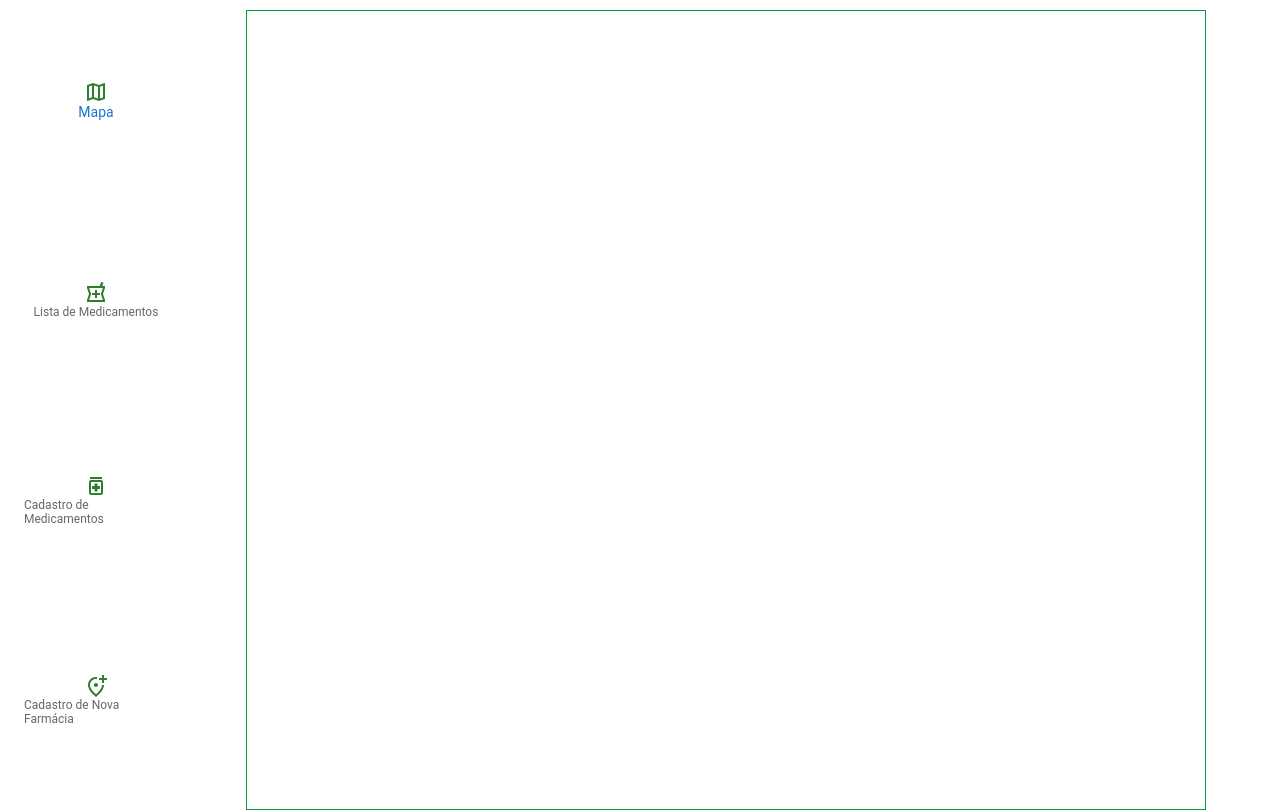
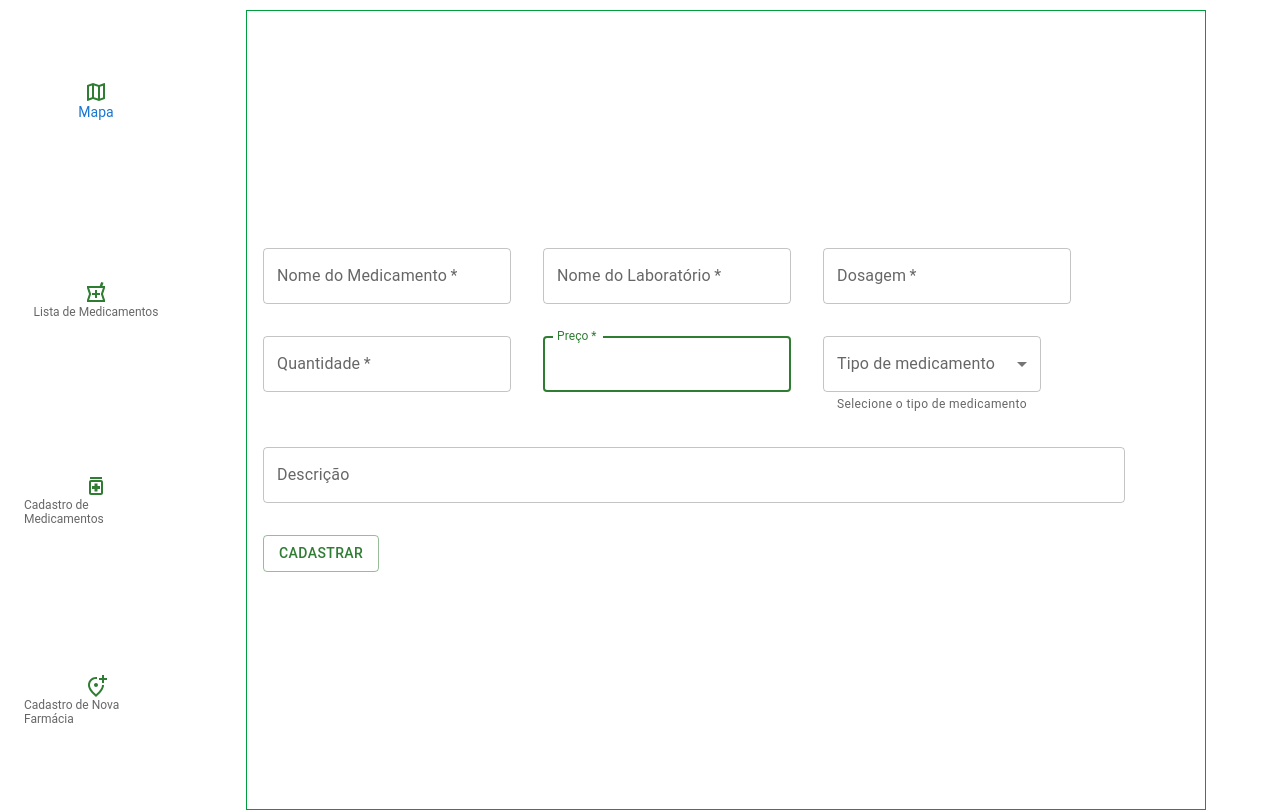
Before and after one commit to jaderm1/Medication-Management, a React (Vite) app: page /medication-registry in a window 1280 px wide. Built offline with nearby package versions, Linux system fonts and the light colour scheme.

Commit message:
created de the form to register a new medication

```diff
--- a/src/components/Main/index.jsx
+++ b/src/components/Main/index.jsx
@@ -10,7 +10,6 @@ top: 50%;
 right: 50%;
 transform: translate(60%, -50%);
 display: flex;
-flex-direction: column;
 align-items: center;
 justify-content: center;
 
--- a/src/pages/medication-registry.jsx
+++ b/src/pages/medication-registry.jsx
@@ -1,14 +1,198 @@
 import { Menu } from "../components/Menu";
 import { MainStyled } from "../components/Main";
+import { TextField } from "@mui/material";
+import { useState } from "react";
+import { Button } from "@mui/material";
+import MenuItem from '@mui/material/MenuItem';
+
+
 
 function MedicationRegistry (){
+const [medicationName, setMedicationName] = useState("")
+const [medicationNameError, setMedicationNameError] = useState("")
+const [laboratoryName, setLaboratoryName] = useState("")
+const [laboratoryNameError, setLaboratoryNameError] = useState("")
+const [dosage, setDosage] = useState("")
+const [dosageError, setDosageError] = useState("")
+const [quantity, setQuantity] = useState("")
+const [quantityError, setQuantityError] = useState("")
+const [price, setPrice] = useState("")
+const [priceError, setPriceError] = useState("")
+const [description, setDescription] = useState("")
+const [type, setType] = useState("")
+
+
+
+const handleMedicationName = (e) => {
+  setMedicationName(e.target.value)
+}
+const handleLaboratoryName = (e) => {
+  setLaboratoryName(e.target.value)
+}
+const handleDosage = (e) => {
+  setDosage(e.target.value)
+}
+const handleQuantity = (e) => {
+  setQuantity(e.target.value)
+  if(isNaN(e.target.value)){
+    setQuantityError("Apenas números")
+  }
+    else{
+      setQuantityError("")
+    }
+}
+const handlePrice = (e) => {
+  setPrice(e.target.value)
+}
+const handleQuantityError = (e) => {
+  setQuantityError(e.target.value)
+}
+const handleDescription = (e) => {
+    setDescription(e.target.value)
+    }
+const handleType = (e) => {
+    setType(e.target.value)
+    }
+
+const handleSubmit = (e) => {
+  e.preventDefault()
+
+  alert("Medicamento cadastrado com sucesso")
+
+  localStorage.setItem("medicationName",medicationName)
+    localStorage.setItem("laboratoryName",laboratoryName)
+    localStorage.setItem("dosage",dosage)
+    localStorage.setItem("quantity",quantity)
+    localStorage.setItem("price",price)
+    localStorage.setItem("description",description)
+    localStorage.setItem("type",type)
+
+
+}
+
+
+
+
+const inputFieldsRequired = [{
+  label: 'Nome do Medicamento',
+  name: 'medicationName',
+  id: 'medicationName',
+  value: medicationName,
+  handle: handleMedicationName,
+  error: medicationNameError
+},
+{
+label:'Nome do Laboratório',
+name:'laboratoryName',
+id:'laboratoryName',
+value:laboratoryName,
+handle:handleLaboratoryName,
+error:laboratoryNameError
+
+}, {
+  label: 'Dosagem',
+  name: 'dosage',
+  id: 'dosage',
+  value: dosage,
+  handle: handleDosage,
+  error: dosageError
+}, {
+  label: 'Quantidade',
+  name: 'quantity',
+  id: 'quantity',
+  value: quantity,
+  handle: handleQuantity,
+  error : quantityError
+
+},{
+  label:'Preço',
+  name:'price',
+  id:'price',
+  value:price,
+  handle:handlePrice,
+  error:priceError
+
+}]
+
+const typeMedications = [
+    {
+        value: 'generico',
+        label: 'Generico',
+        },
+        {
+        value: 'referencia',
+        label: 'Referencia',
+        },
+        {
+        value: 'similar',
+        label: 'Similar',
+        },
+        {
+        value: 'etico',
+        label: 'Etico',
+        },
+        {
+        value: 'outros',
+        label: 'Outros',
+        },
+]
+
+
+
     return(
         <div>
           <Menu/>
           <MainStyled>
+        <form
+        onSubmit={handleSubmit}>
+        {
+          inputFieldsRequired.map(({ label, name, id,value,handle,error}) => {
+            return (
+              <TextField margin="normal" onChange={handle} value={value} error={Boolean(error)} helperText={error} key={name} required id={id} label={label} name={name} autoFocus  color='success'
+              sx={{
+                margin: '1rem'
+              }} />)
+          })}
+
+<TextField
+          id="outlined-select-currency"
+          select
+          label="Tipo de medicamento"
+          helperText="Selecione o tipo de medicamento"
+          defaultValue={""}
+            onChange={handleType}
+            color="success"
+            sx={{
+                margin: '1rem',
+            }}
+
+        >
+ {typeMedications.map((option) => (
+            <MenuItem key={option.value} value={option.value}>
+              {option.label}
+            </MenuItem>
+          ))}
+
+        </TextField>
+
+          <TextField margin="normal" onChange={handleDescription} value={description} id="descrition" multiline label={'Descrição'} color="success"  sx={{
+            margin: '1rem',
+            width:'90%'
+
+          }} ></TextField>
 
 
-            </MainStyled>
+
+
+        <Button  variant="outlined" color='success' type="submit" sx={{
+          margin: '1rem',
+
+        }}>Cadastrar</Button>
+
+        </form>
+
+
+      </MainStyled>
         </div>
     )
 }
```
